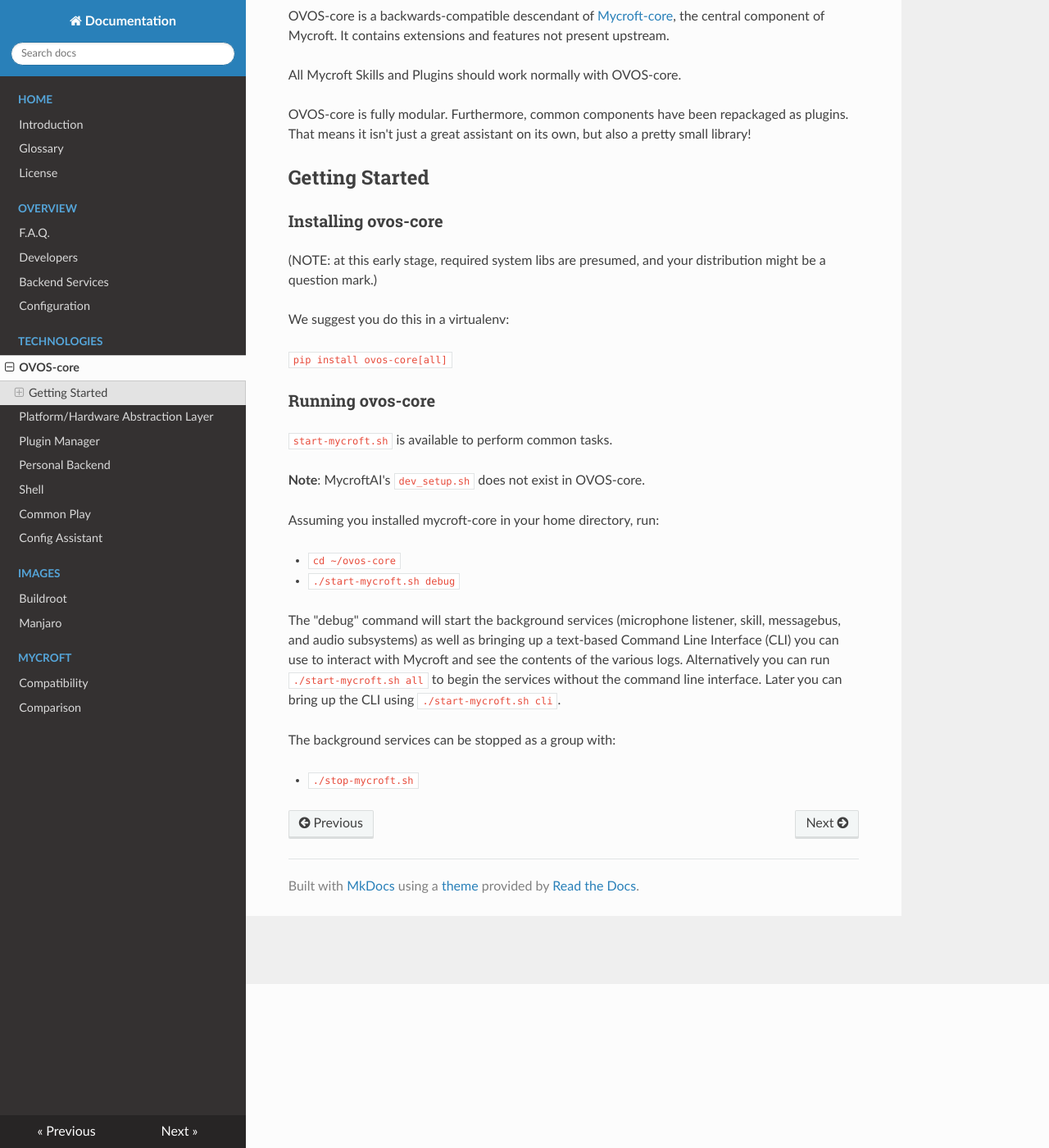
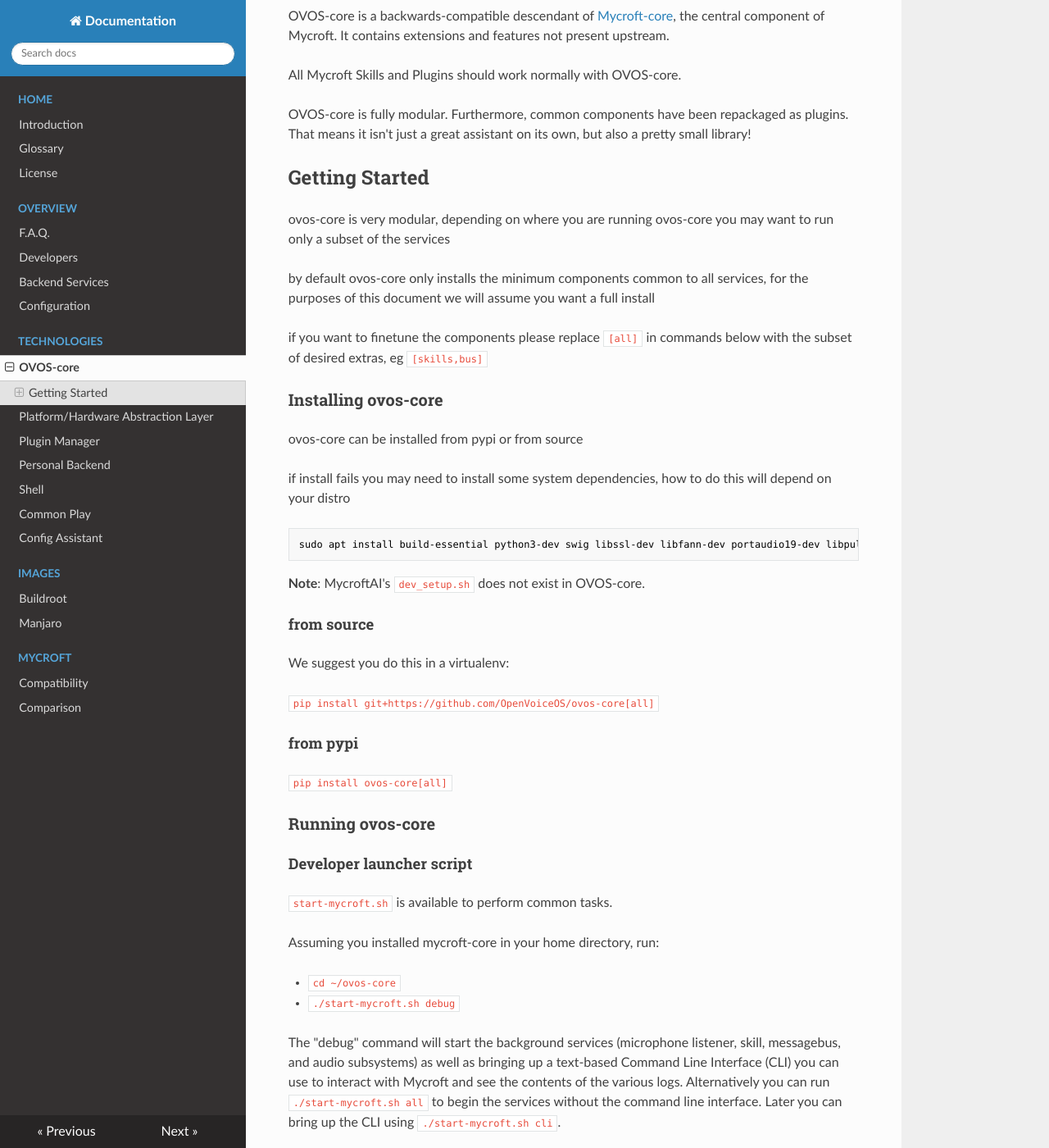
Before and after one commit to OpenVoiceOS/community-docs, an MkDocs documentation site: the page built from docs/core.md, in a window 1280 px wide and 1400 px high, scrolled down 200 px. Shown: the whole window at 82% size. Built offline with MkDocs 1.6.1, drawn with Linux system fonts in a browser that asks for light colours; nearby versions of some CDN libraries; some of the changed text lies outside the part shown.

Commit message:
update install instructions

````diff
--- a/docs/core.md
+++ b/docs/core.md
@@ -11,19 +11,41 @@
 
 ## Getting Started
 
+ovos-core is very modular, depending on where you are running ovos-core you may want to run only a subset of the services
+
+by default ovos-core only installs the minimum components common to all services, for the purposes of this document we will assume you want a full install
+
+if you want to finetune the components please replace `[all]` in commands below with the subset of desired extras, eg `[skills,bus]`
+
 ### Installing ovos-core
 
-(NOTE: at this early stage, required system libs are presumed, and your distribution might be a question mark.)
+ovos-core can be installed from pypi or from source
+
+if install fails you may need to install some system dependencies, how to do this will depend on your distro
+
+```bash
+sudo apt install build-essential python3-dev swig libssl-dev libfann-dev portaudio19-dev libpulse-dev
+```
+
+**Note**: MycroftAI's `dev_setup.sh` does not exist in OVOS-core.
+
+
+#### from source
 
 We suggest you do this in a virtualenv:
+
+`pip install git+https://github.com/OpenVoiceOS/ovos-core[all]`
+
+#### from pypi
 
 `pip install ovos-core[all]`
 
 ### Running ovos-core
 
+#### Developer launcher script
+
 `start-mycroft.sh` is available to perform common tasks.
 
-**Note**: MycroftAI's `dev_setup.sh` does not exist in OVOS-core.
 
 Assuming you installed mycroft-core in your home directory, run:
 
@@ -38,3 +60,12 @@
 The background services can be stopped as a group with:
 
 - `./stop-mycroft.sh`
+
+
+#### Automatically on boot
+
+We recommend you create system services to manage ovos instead of depending on the launcher script above
+
+A good explanation can be found here https://github.com/j1nx/mycroft-systemd
+
+A reference implementation can be found in [ovos-buildroot](https://github.com/OpenVoiceOS/ovos-buildroot/tree/develop/buildroot-external/rootfs-overlay/usr/lib/systemd/user)
````
